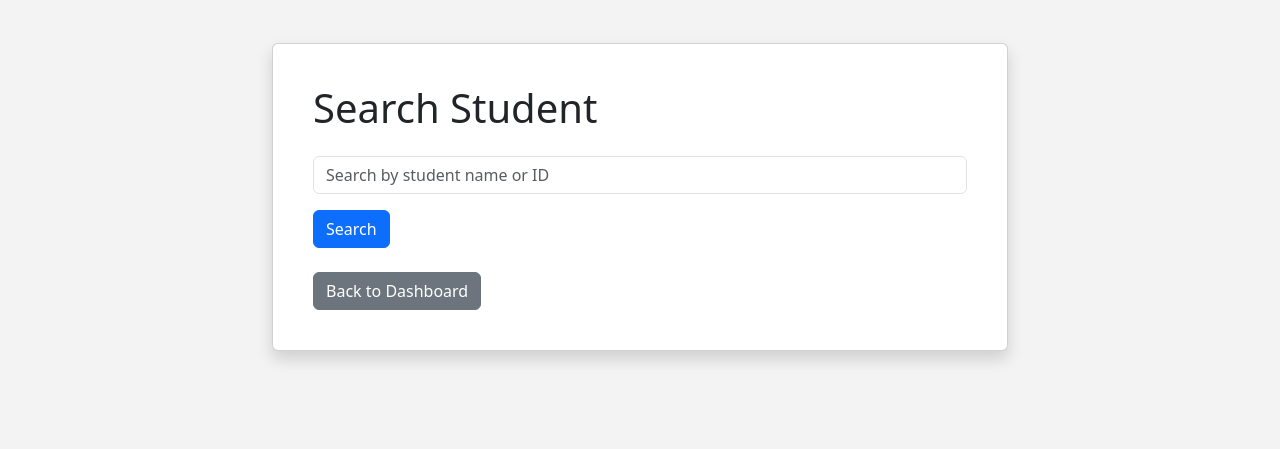
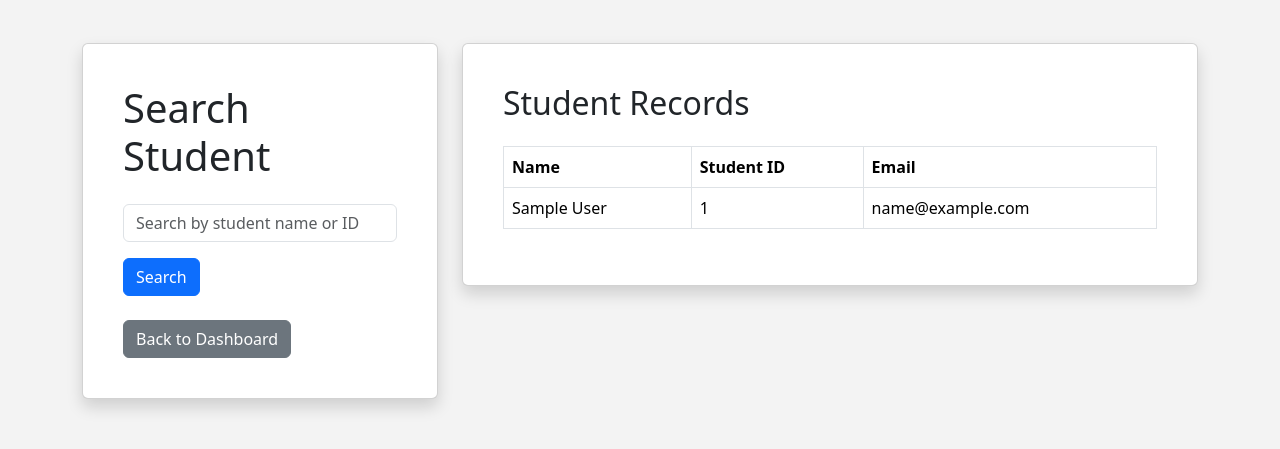
Before and after one commit to rshaz2713/CampusBridge, a Django app: page /dashboard/search-student/ in a window 1280 px wide. Shown: the part 75-524 px from the top of the page. Run offline with Django 4.2, Linux system fonts and the light colour scheme; a user stored in the database is signed in; tables that the repository leaves empty hold one stand-in row (values such as "Sample post").

Commit message:
Restore the full table view

```diff
--- a/templates/dashboard/professor_search.html
+++ b/templates/dashboard/professor_search.html
@@ -3,9 +3,9 @@
 {% block title %}Search Student | CampusBridge{% endblock %}
 
 {% block content %}
-<div class="row justify-content-center">
-    <div class="col-lg-8">
-        <div class="card shadow p-4">
+<div class="row">
+    <div class="col-lg-4 mb-4">
+        <div class="card shadow p-4 h-100">
             <div class="card-body">
                 <h1 class="mb-4">Search Student</h1>
 
@@ -47,5 +47,38 @@
             </div>
         </div>
     </div>
+
+    <div class="col-lg-8">
+        <div class="card shadow p-4">
+            <div class="card-body">
+                <h2 class="mb-4">Student Records</h2>
+
+                {% if all_students %}
+                    <table class="table table-bordered table-hover">
+                        <thead>
+                            <tr>
+                                <th>Name</th>
+                                <th>Student ID</th>
+                                <th>Email</th>
+                            </tr>
+                        </thead>
+                        <tbody>
+                            {% for student in all_students %}
+                            <tr>
+                                <td>{{ student.full_name }}</td>
+                                <td>{{ student.student_id }}</td>
+                                <td>{{ student.email }}</td>
+                            </tr>
+                            {% endfor %}
+                        </tbody>
+                    </table>
+                {% else %}
+                    <div class="alert alert-warning">
+                        No student records available.
+                    </div>
+                {% endif %}
+            </div>
+        </div>
+    </div>
 </div>
 {% endblock %}
```
